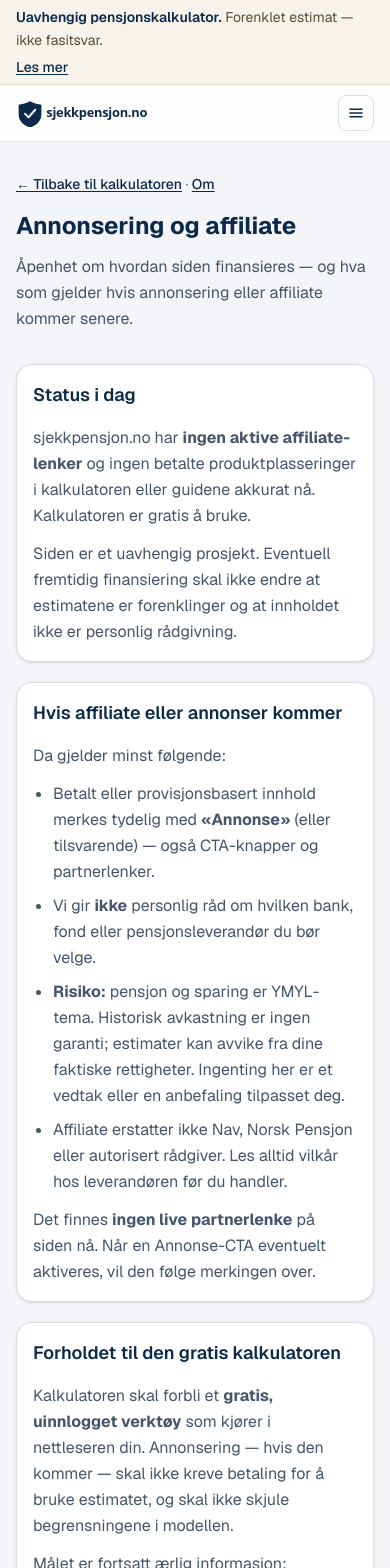
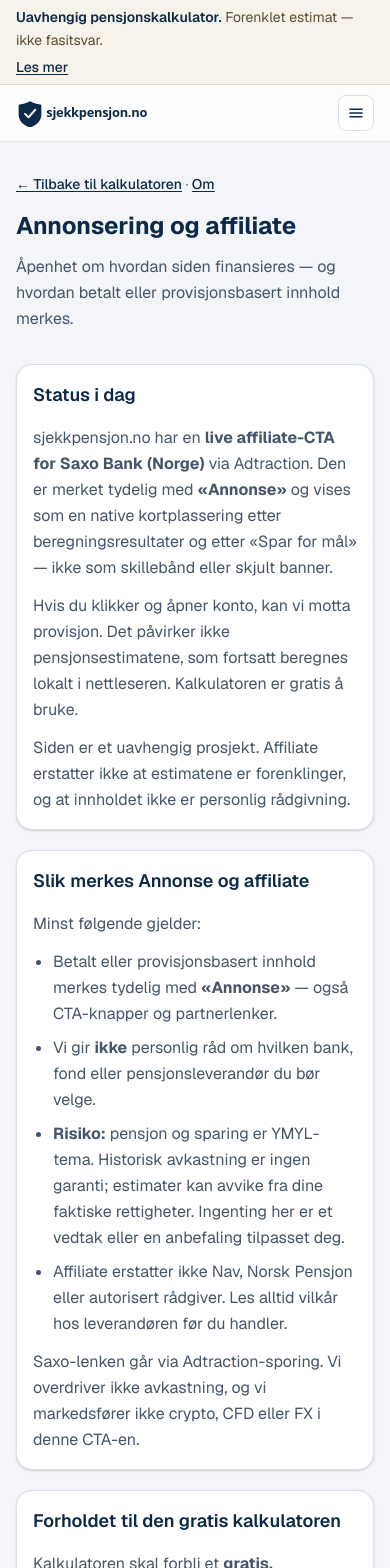
Before and after one commit to jonasc3-cyber/pensjonskalkulator, a Next.js app: page /annonsering in a window 390 px wide. Shown: the top 1568 px of the page. Built offline with nearby package versions, Linux system fonts and the light colour scheme; no server answers.

Commit message:
feat: Saxo Annonse-CTA after results and Spar for mål

```diff
--- a/app/annonsering/page.tsx
+++ b/app/annonsering/page.tsx
@@ -4,7 +4,7 @@
 
 const title = "Annonsering og affiliate | sjekkpensjon.no";
 const description =
-  "Ærlig informasjon om annonsering og affiliate på sjekkpensjon.no: ingen aktive affiliate-lenker i dag. Hvordan reklame merkes hvis den kommer.";
+  "Ærlig informasjon om annonsering og affiliate på sjekkpensjon.no: live Saxo-affiliate via Adtraction, merket Annonse. Hvordan reklame merkes.";
 
 export const metadata: Metadata = {
   title,
@@ -62,35 +62,41 @@
         Annonsering og affiliate
       </h1>
       <p className="mt-3 text-slate-600 leading-relaxed">
-        Åpenhet om hvordan siden finansieres — og hva som gjelder hvis
-        annonsering eller affiliate kommer senere.
+        Åpenhet om hvordan siden finansieres — og hvordan betalt eller
+        provisjonsbasert innhold merkes.
       </p>
 
       <div className="mt-8 space-y-5">
         <Card title="Status i dag">
           <p>
-            sjekkpensjon.no har <strong>ingen aktive affiliate-lenker</strong>{" "}
-            og ingen betalte produktplasseringer i kalkulatoren eller guidene
-            akkurat nå. Kalkulatoren er gratis å bruke.
+            sjekkpensjon.no har en{" "}
+            <strong>live affiliate-CTA for Saxo Bank (Norge)</strong> via
+            Adtraction. Den er merket tydelig med <strong>«Annonse»</strong> og
+            vises som en native kortplassering etter beregningsresultater og etter
+            «Spar for mål» — ikke som skillebånd eller skjult banner.
           </p>
           <p>
-            Siden er et uavhengig prosjekt. Eventuell fremtidig finansiering
-            skal ikke endre at estimatene er forenklinger og at innholdet ikke
-            er personlig rådgivning.
+            Hvis du klikker og åpner konto, kan vi motta provisjon. Det påvirker
+            ikke pensjonsestimatene, som fortsatt beregnes lokalt i nettleseren.
+            Kalkulatoren er gratis å bruke.
+          </p>
+          <p>
+            Siden er et uavhengig prosjekt. Affiliate erstatter ikke at
+            estimatene er forenklinger, og at innholdet ikke er personlig
+            rådgivning.
           </p>
         </Card>
 
-        <Card title="Hvis affiliate eller annonser kommer">
-          <p>Da gjelder minst følgende:</p>
+        <Card title="Slik merkes Annonse og affiliate">
+          <p>Minst følgende gjelder:</p>
           <ul className="list-disc space-y-2 pl-5">
             <li>
               Betalt eller provisjonsbasert innhold merkes tydelig med{" "}
-              <strong>«Annonse»</strong> (eller tilsvarende) — også CTA-knapper
-              og partnerlenker.
+              <strong>«Annonse»</strong> — også CTA-knapper og partnerlenker.
             </li>
             <li>
-              Vi gir <strong>ikke</strong> personlig råd om hvilken bank,
-              fond eller pensjonsleverandør du bør velge.
+              Vi gir <strong>ikke</strong> personlig råd om hvilken bank, fond
+              eller pensjonsleverandør du bør velge.
             </li>
             <li>
               <strong>Risiko:</strong> pensjon og sparing er YMYL-tema.
@@ -104,9 +110,9 @@
             </li>
           </ul>
           <p>
-            Det finnes <strong>ingen live partnerlenke</strong> på siden nå.
-            Når en Annonse-CTA eventuelt aktiveres, vil den følge merkingen
-            over.
+            Saxo-lenken går via Adtraction-sporing. Vi overdriver ikke
+            avkastning, og vi markedsfører ikke crypto, CFD eller FX i denne
+            CTA-en.
           </p>
         </Card>
 
@@ -114,9 +120,8 @@
           <p>
             Kalkulatoren skal forbli et{" "}
             <strong>gratis, uinnlogget verktøy</strong> som kjører i
-            nettleseren din. Annonsering — hvis den kommer — skal ikke kreve
-            betaling for å bruke estimatet, og skal ikke skjule begrensningene i
-            modellen.
+            nettleseren din. Annonsering skal ikke kreve betaling for å bruke
+            estimatet, og skal ikke skjule begrensningene i modellen.
           </p>
           <p>
             Målet er fortsatt ærlig informasjon: intervallanslag, åpne
--- a/components/Calculator.tsx
+++ b/components/Calculator.tsx
@@ -18,6 +18,7 @@
 import { GoalSeekPanel } from "./GoalSeekPanel";
 import { CohortWarning } from "./CohortWarning";
 import { StickyMiniResult } from "./StickyMiniResult";
+import { SaxoAnnonseCta } from "./SaxoAnnonseCta";
 import { track } from "@/lib/ga";
 
 const PERSIST_DEBOUNCE_MS = 250;
@@ -173,7 +174,9 @@
             inputs={values}
             onOpenPayoutSettings={openPayoutSettings}
           />
+          <SaxoAnnonseCta placement="after_results" />
           <GoalSeekPanel values={values} result={result} />
+          <SaxoAnnonseCta placement="after_spar_for_mal" />
           <StickyMiniResult baseMonthly={result.scenarios.base.totalMonthly} />
         </>
       ) : (
--- /dev/null
+++ b/components/SaxoAnnonseCta.tsx
@@ -0,0 +1,55 @@
+"use client";
+
+import { SAXO_TRACKING_URL } from "@/lib/affiliate";
+import { track } from "@/lib/ga";
+
+export type SaxoAnnonsePlacement = "after_results" | "after_spar_for_mal";
+
+type Props = {
+  placement: SaxoAnnonsePlacement;
+};
+
+/**
+ * Merket native Annonse-CTA for Saxo (Adtraction).
+ * Plasseres etter resultater og etter Spar for mål — ikke skillebånd/banner.
+ */
+export function SaxoAnnonseCta({ placement }: Props) {
+  function onClick() {
+    track("affiliate_cta_click", { partner: "saxo", placement });
+  }
+
+  return (
+    <aside
+      className="rounded-2xl border border-accent/25 bg-accent-soft/50 p-4 shadow-sm sm:p-6"
+      aria-label="Annonse — Saxo"
+      data-testid={`saxo-annonse-cta-${placement}`}
+      data-partner="saxo"
+    >
+      <p className="text-xs font-semibold uppercase tracking-wide text-accent">
+        Annonse
+      </p>
+      <h2 className="mt-1.5 text-lg font-semibold text-primary">
+        Annonse — Saxo
+      </h2>
+      <p className="mt-3 text-sm leading-relaxed text-slate-600">
+        Vil du spare i aksjesparekonto, fond eller aksjer? Saxo er en plattform
+        for aksjer, ETF-er og fond.
+      </p>
+      <a
+        href={SAXO_TRACKING_URL}
+        target="_blank"
+        rel="noopener noreferrer sponsored"
+        onClick={onClick}
+        className="mt-5 inline-flex min-h-11 w-full items-center justify-center rounded-xl bg-primary px-5 py-2.5 text-sm font-semibold text-primary-foreground shadow-sm transition-colors hover:bg-primary-mid focus-visible:outline focus-visible:outline-2 focus-visible:outline-offset-2 focus-visible:outline-primary sm:w-auto"
+        data-testid={`saxo-annonse-cta-link-${placement}`}
+      >
+        Åpne konto hos Saxo
+      </a>
+      <p className="mt-4 text-xs leading-relaxed text-muted-foreground">
+        Historisk avkastning er ikke en garanti for fremtidig avkastning. Det er
+        alltid en risiko for at du ikke får tilbake pengene du har investert.
+        Dette er ikke personlig investeringsråd.
+      </p>
+    </aside>
+  );
+}
--- /dev/null
+++ b/lib/affiliate.ts
@@ -0,0 +1,7 @@
+/** Saxo Bank NO tracking (Adtraction). Prefer env; fallback keeps prod working. */
+export const SAXO_TRACKING_URL_FALLBACK =
+  "https://go.adt246.net/t/t?a=1975968377&as=2109515223&t=2&tk=1";
+
+export const SAXO_TRACKING_URL =
+  process.env.NEXT_PUBLIC_SAXO_TRACKING_URL?.trim() ||
+  SAXO_TRACKING_URL_FALLBACK;
```
